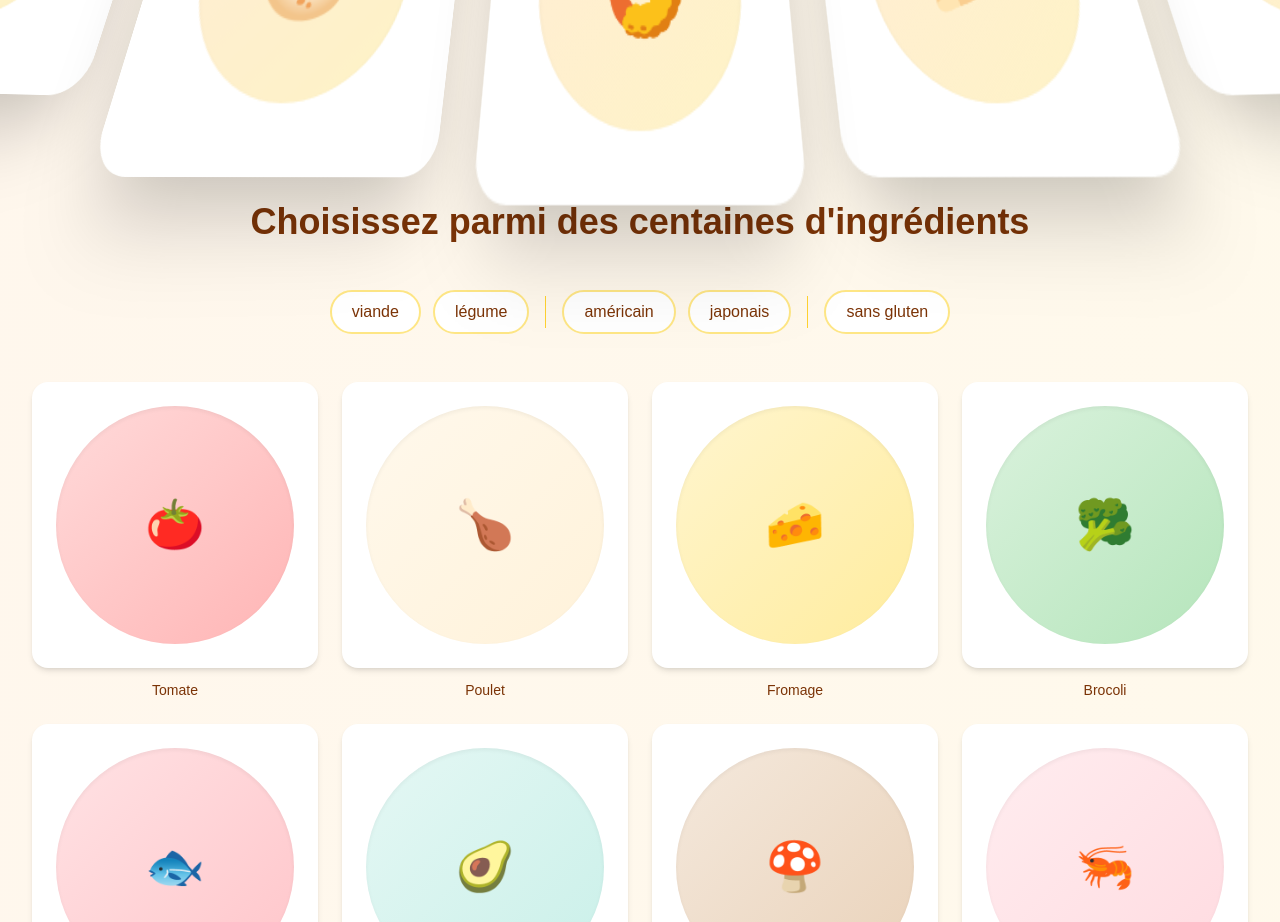
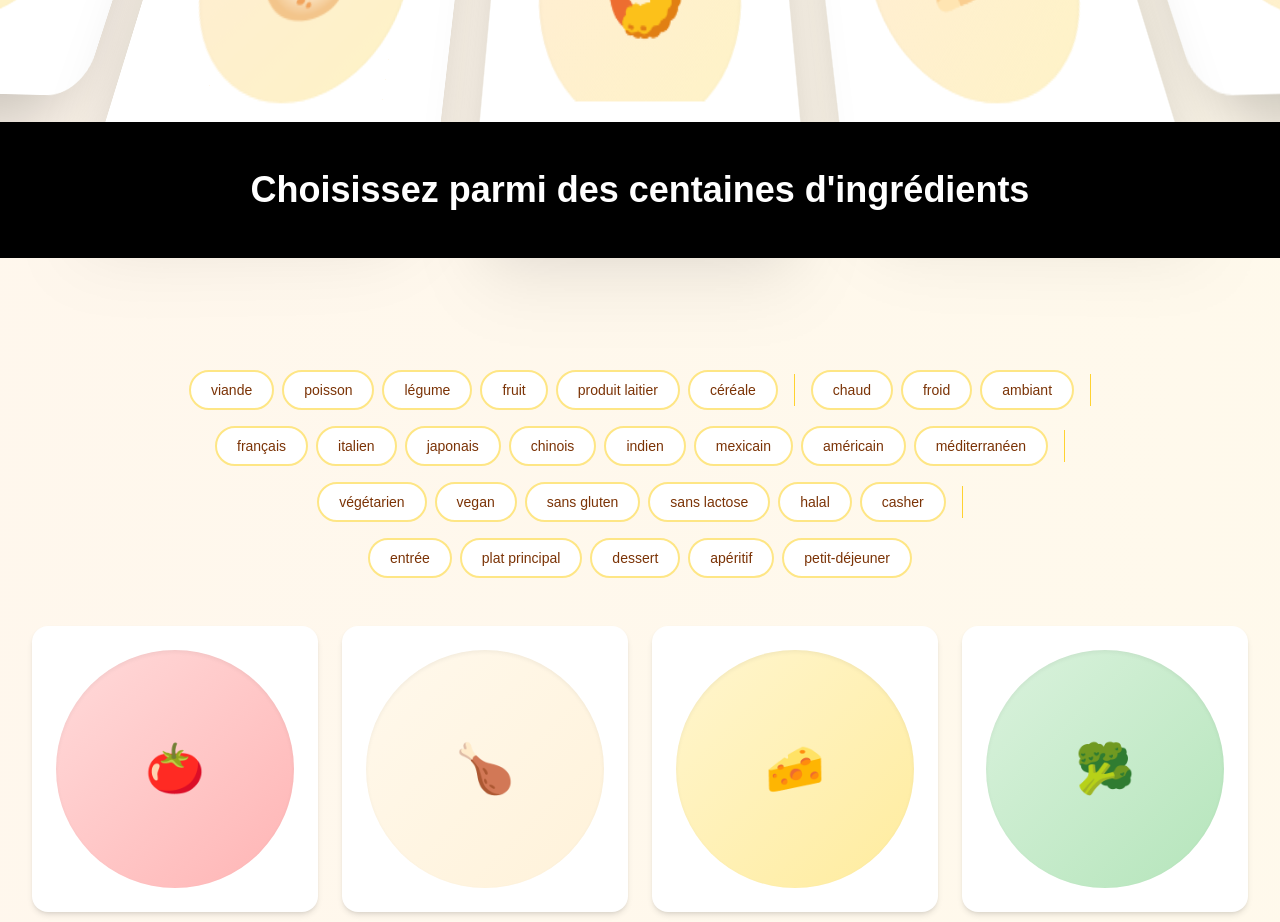
Before and after one commit to Quanghng/dreamdish, a Next.js app: page / in a window 1280 px wide. Shown: the part 980-1902 px from the top of the page. Built offline with nearby package versions, Linux system fonts and the light colour scheme.

Commit message:
black line

```diff
--- a/app/components/FilterBar.tsx
+++ b/app/components/FilterBar.tsx
@@ -22,7 +22,7 @@ export default function FilterBar({ onFilterChange }: FilterBarProps) {
     return (
       <button
         onClick={() => toggleFilter(label)}
-        className={`px-5 py-2 rounded-full border-2 transition-all duration-300 ${
+        className={`px-5 py-2 rounded-full border-2 transition-all duration-300 text-sm font-medium ${
           isActive
             ? 'bg-amber-500 border-amber-500 text-white shadow-md'
             : 'bg-white border-amber-200 text-amber-900 hover:border-amber-400'
@@ -36,26 +36,59 @@ export default function FilterBar({ onFilterChange }: FilterBarProps) {
   return (
     <div className="flex flex-wrap items-center justify-center gap-4 px-8">
       {/* Catégories */}
-      <div className="flex gap-3">
+      <div className="flex flex-wrap gap-2">
         <FilterChip label="viande" />
+        <FilterChip label="poisson" />
         <FilterChip label="légume" />
+        <FilterChip label="fruit" />
+        <FilterChip label="produit laitier" />
+        <FilterChip label="céréale" />
       </div>
 
-      {/* Separator */}
+      <div className="h-8 w-px bg-amber-300" />
+
+      {/* Température */}
+      <div className="flex flex-wrap gap-2">
+        <FilterChip label="chaud" />
+        <FilterChip label="froid" />
+        <FilterChip label="ambiant" />
+      </div>
+
       <div className="h-8 w-px bg-amber-300" />
 
       {/* Style de cuisine */}
-      <div className="flex gap-3">
+      <div className="flex flex-wrap gap-2">
+        <FilterChip label="français" />
+        <FilterChip label="italien" />
+        <FilterChip label="japonais" />
+        <FilterChip label="chinois" />
+        <FilterChip label="indien" />
+        <FilterChip label="mexicain" />
         <FilterChip label="américain" />
-        <FilterChip label="japonais" />
+        <FilterChip label="méditerranéen" />
       </div>
 
-      {/* Separator */}
       <div className="h-8 w-px bg-amber-300" />
 
-      {/* Particularités */}
-      <div className="flex gap-3">
+      {/* Régime alimentaire */}
+      <div className="flex flex-wrap gap-2">
+        <FilterChip label="végétarien" />
+        <FilterChip label="vegan" />
         <FilterChip label="sans gluten" />
+        <FilterChip label="sans lactose" />
+        <FilterChip label="halal" />
+        <FilterChip label="casher" />
+      </div>
+
+      <div className="h-8 w-px bg-amber-300" />
+
+      {/* Type de plat */}
+      <div className="flex flex-wrap gap-2">
+        <FilterChip label="entrée" />
+        <FilterChip label="plat principal" />
+        <FilterChip label="dessert" />
+        <FilterChip label="apéritif" />
+        <FilterChip label="petit-déjeuner" />
       </div>
     </div>
   );
--- a/app/page.tsx
+++ b/app/page.tsx
@@ -22,6 +22,7 @@ export default function Home() {
   ]);
 
   const [inputValue, setInputValue] = useState('');
+  const [activeFilters, setActiveFilters] = useState<string[]>([]);
 
   const dishes = [
     { image: '🍝', title: 'Pasta' },
@@ -42,12 +43,12 @@ export default function Home() {
   ];
 
   const ingredientsGallery = [
-    { name: 'Tomate', color: '#FF6B6B', icon: '🍅' },
-    { name: 'Poulet', color: '#FFE5B4', icon: '🍗' },
-    { name: 'Fromage', color: '#FFD93D', icon: '🧀' },
-    { name: 'Brocoli', color: '#6BCB77', icon: '🥦' },
-    { name: 'Saumon', color: '#FF8B94', icon: '🐟' },
-    { name: 'Avocat', color: '#95E1D3', icon: '🥑' },
+    { name: 'Tomate', color: '#FF6B6B', icon: '🍅', tags: ['légume', 'froid', 'ambiant', 'italien', 'méditerranéen', 'végétarien', 'vegan', 'sans gluten', 'entrée', 'plat principal'] },
+    { name: 'Poulet', color: '#FFE5B4', icon: '🍗', tags: ['viande', 'chaud', 'français', 'plat principal', 'halal'] },
+    { name: 'Fromage', color: '#FFD93D', icon: '🧀', tags: ['produit laitier', 'froid', 'ambiant', 'français', 'italien', 'végétarien', 'entrée', 'plat principal', 'apéritif'] },
+    { name: 'Brocoli', color: '#6BCB77', icon: '🥦', tags: ['légume', 'chaud', 'végétarien', 'vegan', 'sans gluten', 'plat principal'] },
+    { name: 'Saumon', color: '#FF8B94', icon: '🐟', tags: ['poisson', 'chaud', 'froid', 'français', 'japonais', 'plat principal', 'entrée'] },
+    { name: 'Avocat', color: '#95E1D3', icon: '🥑', tags: ['fruit', 'légume', 'froid', 'ambiant', 'mexicain', 'végétarien', 'vegan', 'sans gluten', 'entrée'] },
     { name: 'Champignon', color: '#D4A574', icon: '🍄' },
     { name: 'Crevette', color: '#FFB6C1', icon: '🦐' },
     { name: 'Carotte', color: '#FFA500', icon: '🥕' },
@@ -637,6 +638,59 @@ export default function Home() {
     { name: 'Konjac', color: '#808080', icon: '🧊' },
   ];
 
+  // Ajouter des tags par défaut aux ingrédients qui n'en ont pas
+  const ingredientsWithTags = ingredientsGallery.map(ing => {
+    if (ing.tags) return ing;
+
+    // Tags par défaut basés sur le nom et le type
+    const defaultTags: string[] = ['plat principal'];
+
+    // Ajout automatique de tags selon le type d'ingrédient
+    if (['Champignon', 'Carotte', 'Laitue', 'Poivron', 'Oignon', 'Ail', 'Aubergine', 'Pomme de terre', 'Concombre', 'Épinards', 'Chou', 'Maïs', 'Piment', 'Basilic', 'Persil', 'Coriandre', 'Thym', 'Romarin', 'Menthe', 'Courge', 'Courgette', 'Betterave', 'Navet', 'Radis', 'Céleri', 'Fenouil', 'Artichaut', 'Asperge'].includes(ing.name)) {
+      defaultTags.push('légume', 'végétarien', 'vegan', 'sans gluten');
+      if (['Laitue', 'Concombre', 'Tomate', 'Avocat', 'Radis'].includes(ing.name)) {
+        defaultTags.push('froid', 'entrée');
+      } else {
+        defaultTags.push('chaud');
+      }
+    }
+
+    if (['Bœuf', 'Poulet', 'Agneau', 'Dinde', 'Canard', 'Porc', 'Bacon', 'Jambon', 'Chorizo', 'Saucisse'].includes(ing.name)) {
+      defaultTags.push('viande', 'chaud');
+    }
+
+    if (['Saumon', 'Thon', 'Cabillaud', 'Truite', 'Crevette', 'Crabe', 'Homard', 'Moule', 'Huître'].includes(ing.name)) {
+      defaultTags.push('poisson', 'chaud');
+    }
+
+    if (['Pomme', 'Banane', 'Fraise', 'Raisin', 'Orange', 'Citron', 'Pêche', 'Cerise', 'Ananas', 'Kiwi', 'Mangue'].includes(ing.name)) {
+      defaultTags.push('fruit', 'froid', 'ambiant', 'végétarien', 'vegan', 'sans gluten', 'dessert');
+    }
+
+    if (['Fromage', 'Lait', 'Beurre', 'Crème', 'Yaourt', 'Mozzarella', 'Parmesan', 'Cheddar'].includes(ing.name)) {
+      defaultTags.push('produit laitier', 'végétarien');
+      if (['Fromage', 'Mozzarella', 'Parmesan', 'Cheddar'].includes(ing.name)) {
+        defaultTags.push('froid', 'ambiant');
+      }
+    }
+
+    if (['Riz', 'Pâtes', 'Pain', 'Quinoa', 'Couscous', 'Avoine'].includes(ing.name)) {
+      defaultTags.push('céréale', 'végétarien', 'vegan');
+      if (ing.name !== 'Pain' && ing.name !== 'Pâtes') {
+        defaultTags.push('sans gluten');
+      }
+      defaultTags.push('chaud', 'ambiant');
+    }
+
+    return { ...ing, tags: defaultTags };
+  });
+
+  // Filtrer les ingrédients selon les filtres actifs
+  const filteredIngredients = ingredientsWithTags.filter(ingredient => {
+    if (activeFilters.length === 0) return true;
+    return activeFilters.every(filter => ingredient.tags?.includes(filter));
+  });
+
   const handleAddIngredient = () => {
     if (inputValue.trim()) {
       const newIngredient: Ingredient = {
@@ -697,20 +751,21 @@ export default function Home() {
         </div>
 
         {/* Ingredients Gallery Section */}
-        <section className="w-full max-w-7xl mx-auto px-8 py-20">
-          {/* Section Title */}
-          <h2 className="text-4xl font-bold text-amber-900 mb-12 text-center">
+        <div className="w-full bg-black py-12 mb-8 relative z-10">
+          <h2 className="text-4xl font-bold text-white text-center">
             Choisissez parmi des centaines d'ingrédients
           </h2>
+        </div>
 
+        <section className="w-full max-w-7xl mx-auto px-8 py-20">
           {/* Filter Bar */}
           <div className="mb-12">
-            <FilterBar />
+            <FilterBar onFilterChange={setActiveFilters} />
           </div>
 
           {/* Ingredients Grid */}
           <div className="grid grid-cols-2 md:grid-cols-4 gap-6">
-            {ingredientsGallery.map((ingredient, index) => (
+            {filteredIngredients.map((ingredient, index) => (
               <IngredientCard
                 key={index}
                 name={ingredient.name}
@@ -719,11 +774,23 @@ export default function Home() {
               />
             ))}
           </div>
+
+          {/* Message si aucun résultat */}
+          {filteredIngredients.length === 0 && (
+            <div className="text-center py-12">
+              <p className="text-2xl text-amber-600">
+                Aucun ingrédient ne correspond aux filtres sélectionnés
+              </p>
+              <p className="text-amber-500 mt-2">
+                Essayez de retirer certains filtres
+              </p>
+            </div>
+          )}
         </section>
       </main>
 
       {/* Bottom Interaction Zone */}
-      <div className="fixed bottom-8 left-1/2 -translate-x-1/2 w-[90%] max-w-4xl">
+      <div className="fixed bottom-8 left-1/2 -translate-x-1/2 w-[90%] max-w-4xl z-20">
         <div className="bg-white/90 backdrop-blur-md rounded-3xl shadow-2xl p-6 space-y-4">
           {/* Ingredient Tags */}
           <div className="flex flex-wrap gap-3 min-h-[3rem] items-center">
```
